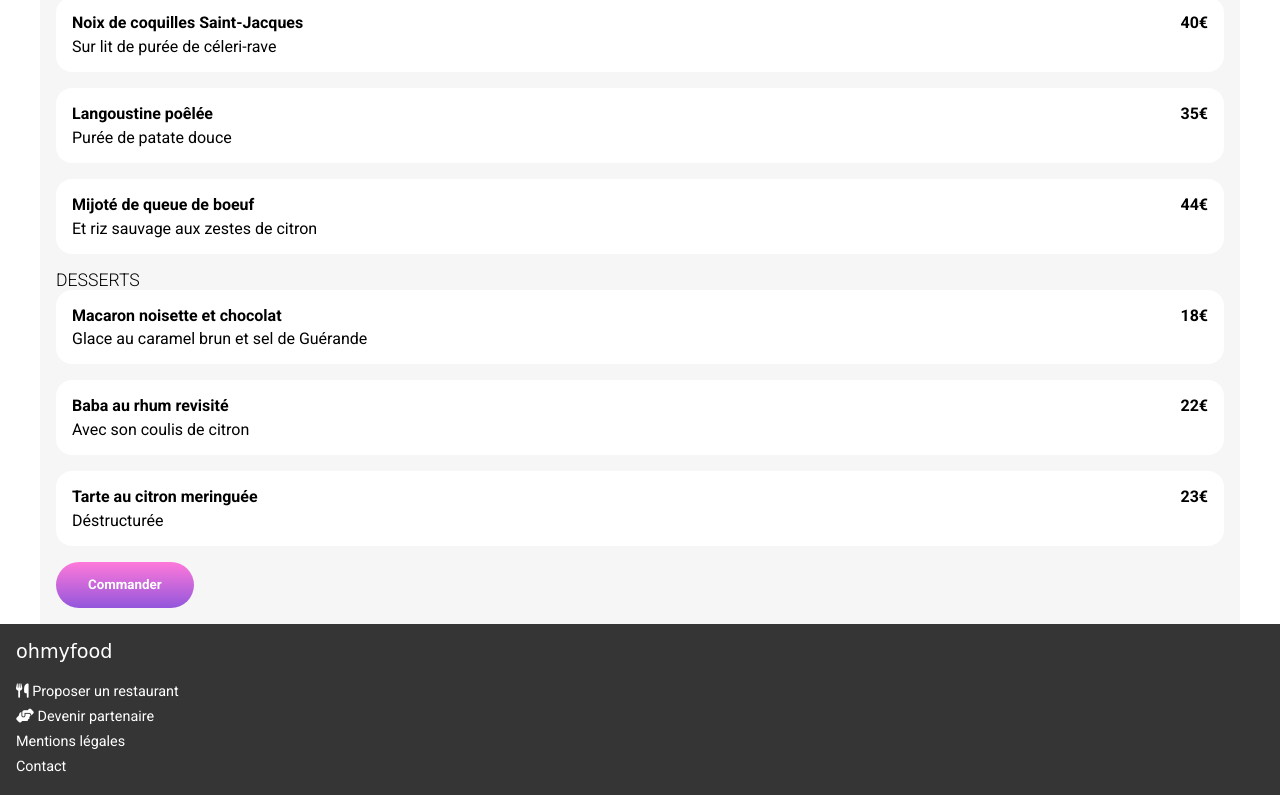
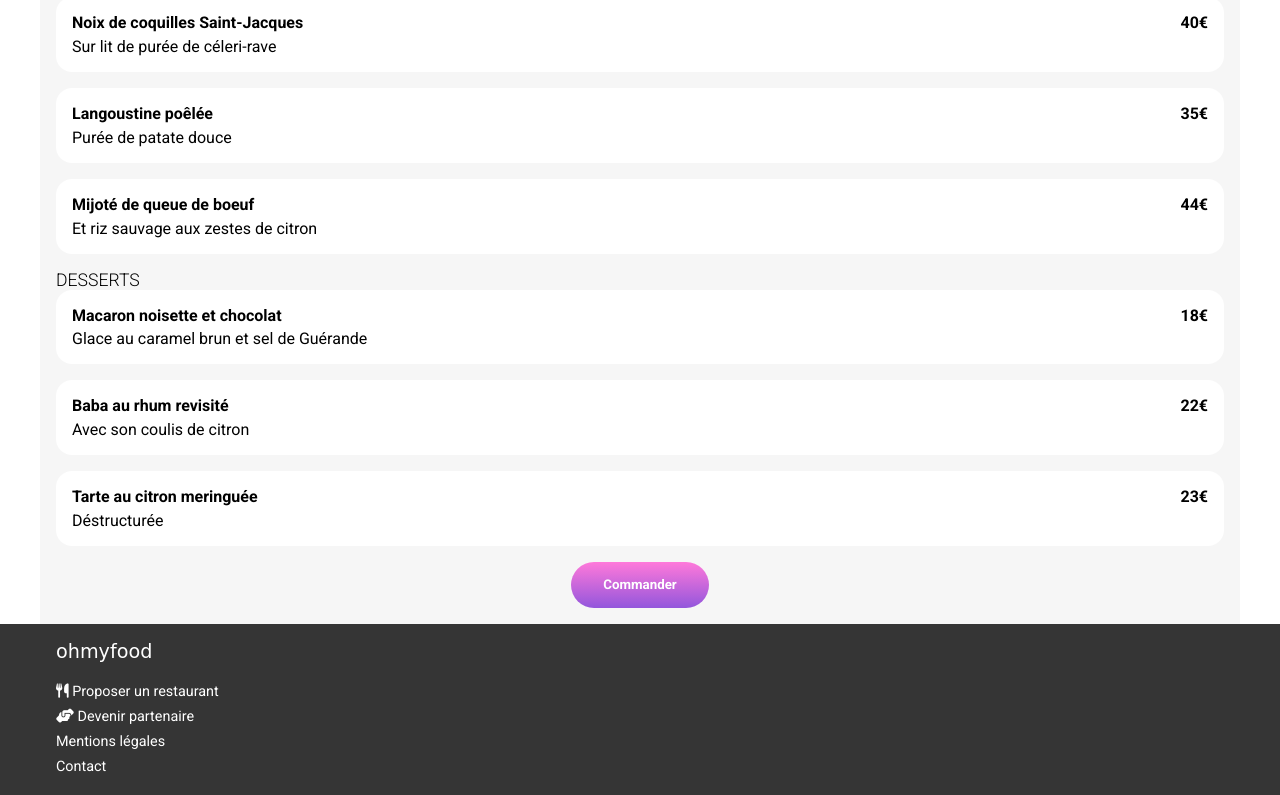
Before and after one commit to ThibaultP7/OC-WD-Project-2, a plain HTML site: page la-note-enchantee.html in a window 1280 px wide. Shown: the part 497-1292 px from the top of the page. Drawn offline with Linux system fonts and the light colour scheme; a web font is replaced by a local one.

Commit message:
Correction du footer + Centrage du bouton Commander
Correction du footer : Ajout d'une div container à l'intérieur du footer
Centrage du bouton Commander sur chacune des pages des menus/restaurants

```diff
--- a/la-note-enchantee.html
+++ b/la-note-enchantee.html
@@ -128,11 +128,14 @@
                         </div>
                     </div>
                 </div>
+                <div class="d-flex flex-row justify-content-center">
                     <button type="button" name="button" class="call-to-action mb-1 pl-2 pr-2">Commander</button>
+                </div>
             </div>
         </section>
     </main>
     <footer class="p-1">
+        <div class="container">
             <p class="brand mb-1">ohmyfood</p>
             <ul>
                 <li><i class="fas fa-utensils"></i> Proposer un restaurant</li>
@@ -140,6 +143,7 @@
                 <li>Mentions légales</li>
                 <li>Contact</li>
             </ul>
+        </div>
     </footer>
 </body>
 
```
Also changed, not shown: a-la-francaise.html (+3 -1 lines), index.html (+3 -1 lines), la-palette-du-gout.html (+3 -1 lines), le-delice-des-sens.html (+3 -1 lines). Lines whose indentation alone changed are shown as unchanged.
